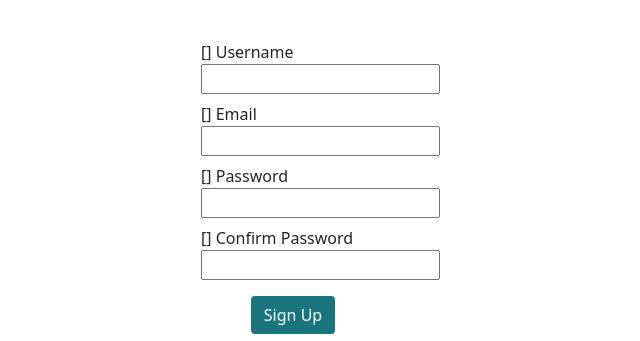
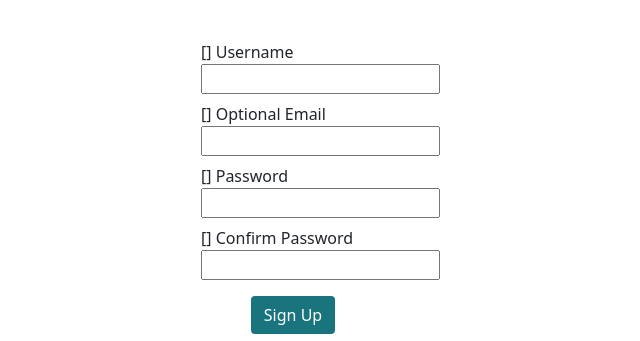
Before and after one commit to helenmurugan/the-groomers-network, a Django app: template templates/account/signup.html in a window 1280 px wide. Shown: the part 163-504 px from the top of the page, without its empty margins (364-1004 px from the left). Run offline with Django 3.2, Linux system fonts and the light colour scheme; the template is opened without the code that fills it: most values are stand-ins (such as "Sample title", 1, 10 or a date in 2020); form fields are guessed from the names that the template uses; some libraries are stand-ins or nearby versions.

Commit message:
feat: Amend email placeholder text on signup form

```diff
--- a/templates/account/signup.html
+++ b/templates/account/signup.html
@@ -25,7 +25,7 @@
                     </div>
                     <div class="m-2">
                     {{ form.email.errors | safe }}
-                    <label for="email">Email</label><br>
+                    <label for="email"> Optional Email</label><br>
                     {% render_field form.email %}
                     </div>
                     <div class="m-2">
```
Also changed, not shown: TESTING.md (+2 -0 lines), README.md.
